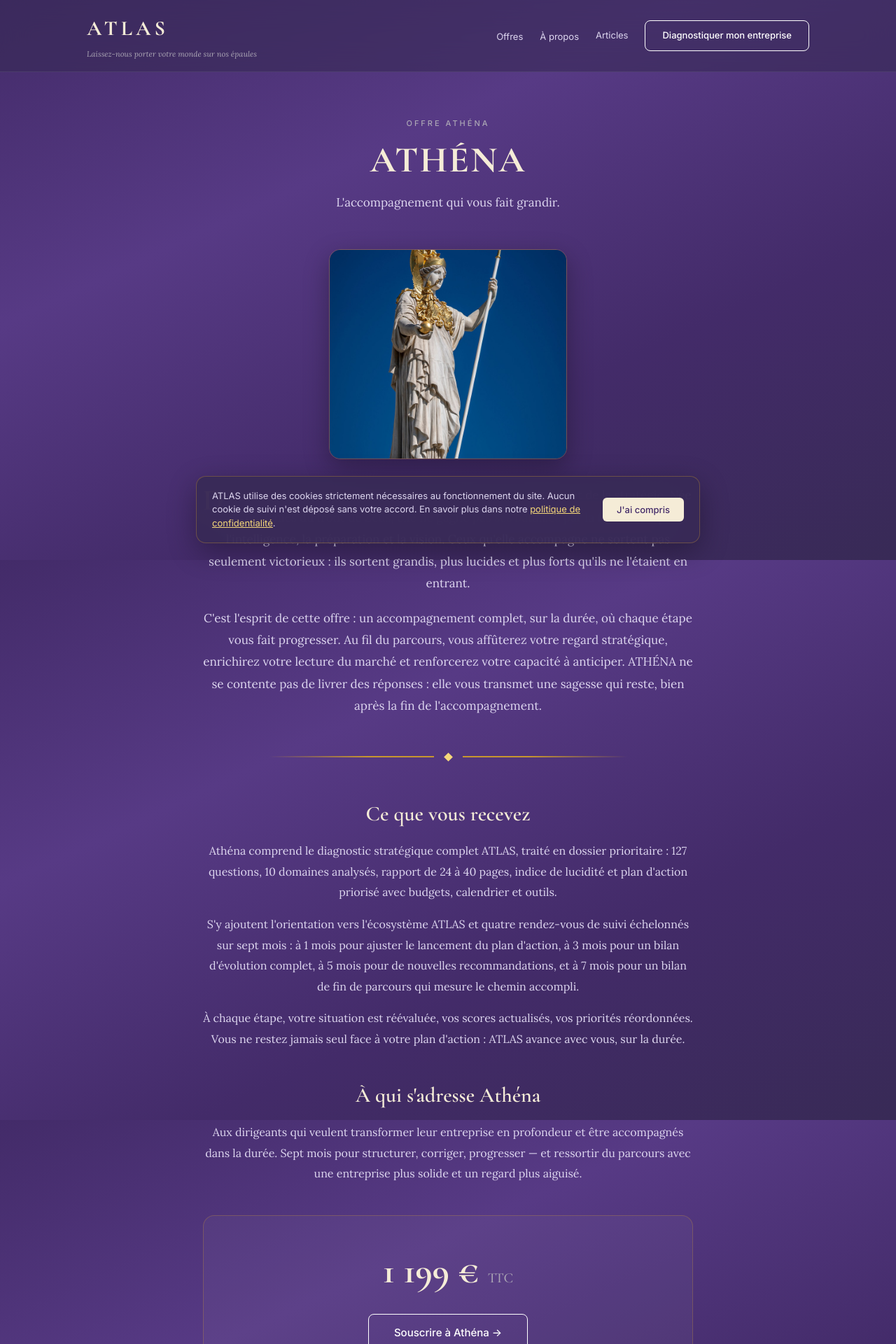
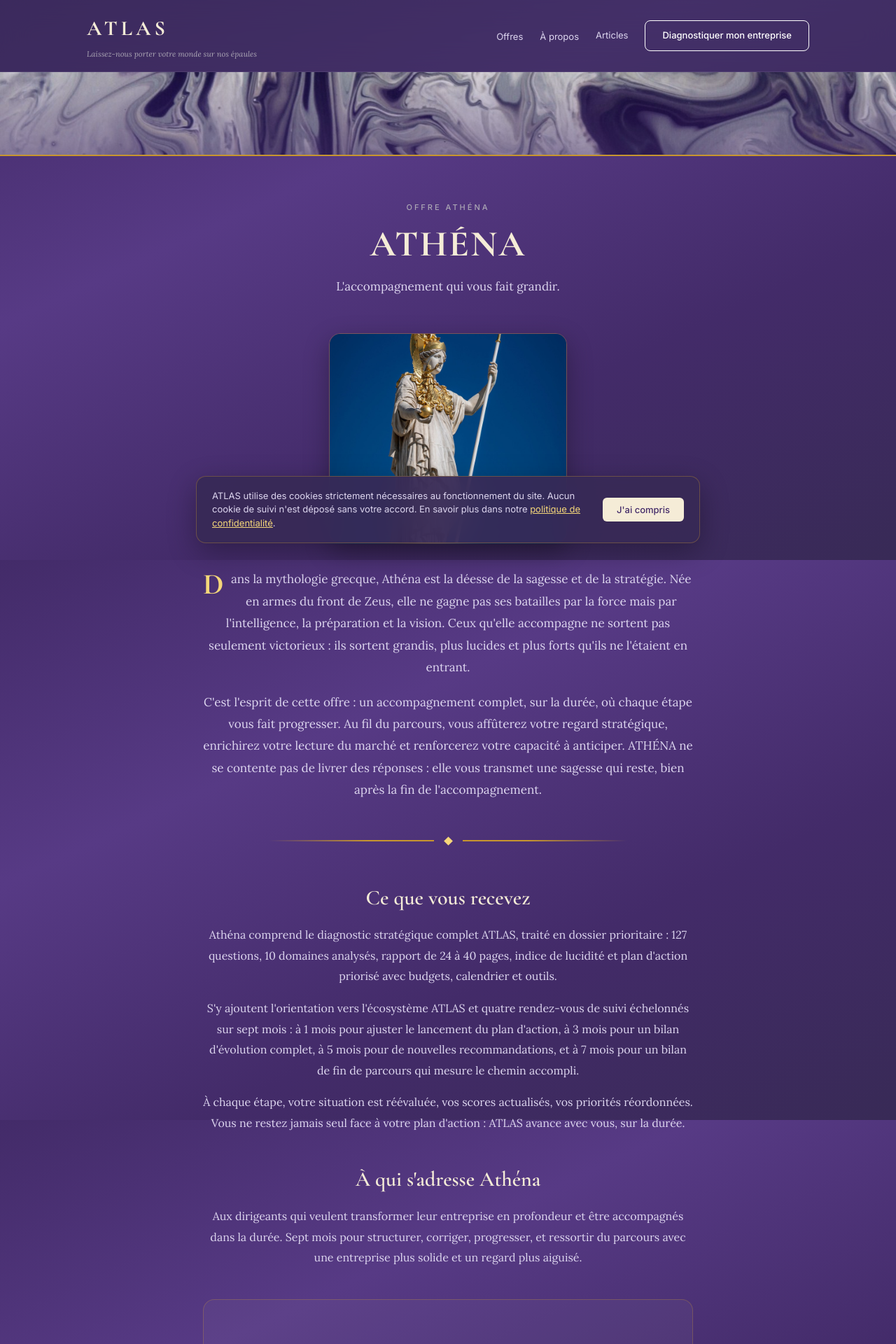
Before and after one commit to gabrielsimonetti62-hub/atlas-diagnostic, a Next.js app: page /offres/athena in a window 1280 px wide. Shown: the top 1920 px of the page at 70% size. Built offline with nearby package versions, Linux system fonts and the light colour scheme.

Commit message:
Update page.js

```diff
--- a/app/offres/athena/page.js
+++ b/app/offres/athena/page.js
@@ -1,15 +1,16 @@
 import Link from "next/link";
-import { Nav, Footer, GoldSep, OfferPageBottom } from "../../components";
+import { Nav, Footer, GoldSep, OfferPageBottom, MarbleBand } from "../../components";
 
 export const metadata = {
-  title: "Offre Athéna — Accompagnement stratégique sur 7 mois | ATLAS",
-  description: "L'accompagnement complet : diagnostic stratégique, orientation experts et suivis réguliers à 1, 3, 5 et 7 mois avec bilans d'évolution. 1 199 €.",
+  title: "Offre Ath&eacute;na : accompagnement strat&eacute;gique sur 7 mois | ATLAS",
+  description: "L&apos;accompagnement complet : diagnostic strat&eacute;gique, orientation experts et suivis r&eacute;guliers &agrave; 1, 3, 5 et 7 mois avec bilans d&apos;&eacute;volution. 1 299 &euro;.",
 };
 
 export default function Athena() {
   return (
     <>
       <Nav />
+      <MarbleBand offre="athena" />
       <div className="container">
         <section className="page-header">
           <div className="section-label">Offre Ath&eacute;na</div>
@@ -32,9 +33,9 @@ export default function Athena() {
           <p>S&apos;y ajoutent l&apos;orientation vers l&apos;&eacute;cosyst&egrave;me ATLAS et quatre rendez-vous de suivi &eacute;chelonn&eacute;s sur sept mois : &agrave; 1 mois pour ajuster le lancement du plan d&apos;action, &agrave; 3 mois pour un bilan d&apos;&eacute;volution complet, &agrave; 5 mois pour de nouvelles recommandations, et &agrave; 7 mois pour un bilan de fin de parcours qui mesure le chemin accompli.</p>
           <p>&Agrave; chaque &eacute;tape, votre situation est r&eacute;&eacute;valu&eacute;e, vos scores actualis&eacute;s, vos priorit&eacute;s r&eacute;ordonn&eacute;es. Vous ne restez jamais seul face &agrave; votre plan d&apos;action : ATLAS avance avec vous, sur la dur&eacute;e.</p>
           <h2>&Agrave; qui s&apos;adresse Ath&eacute;na</h2>
-          <p>Aux dirigeants qui veulent transformer leur entreprise en profondeur et &ecirc;tre accompagn&eacute;s dans la dur&eacute;e. Sept mois pour structurer, corriger, progresser &mdash; et ressortir du parcours avec une entreprise plus solide et un regard plus aiguis&eacute;.</p>
+          <p>Aux dirigeants qui veulent transformer leur entreprise en profondeur et &ecirc;tre accompagn&eacute;s dans la dur&eacute;e. Sept mois pour structurer, corriger, progresser, et ressortir du parcours avec une entreprise plus solide et un regard plus aiguis&eacute;.</p>
           <div className="offer-cta-block">
-            <div className="offer-cta-price">1 199 &euro; <span>TTC</span></div>
+            <div className="offer-cta-price">1 299 &euro; <span>TTC</span></div>
             <Link href="/souscription#athena" className="btn-cta">Souscrire &agrave; Ath&eacute;na &rarr;</Link>
           </div>
           <OfferPageBottom current="athena" />
```
